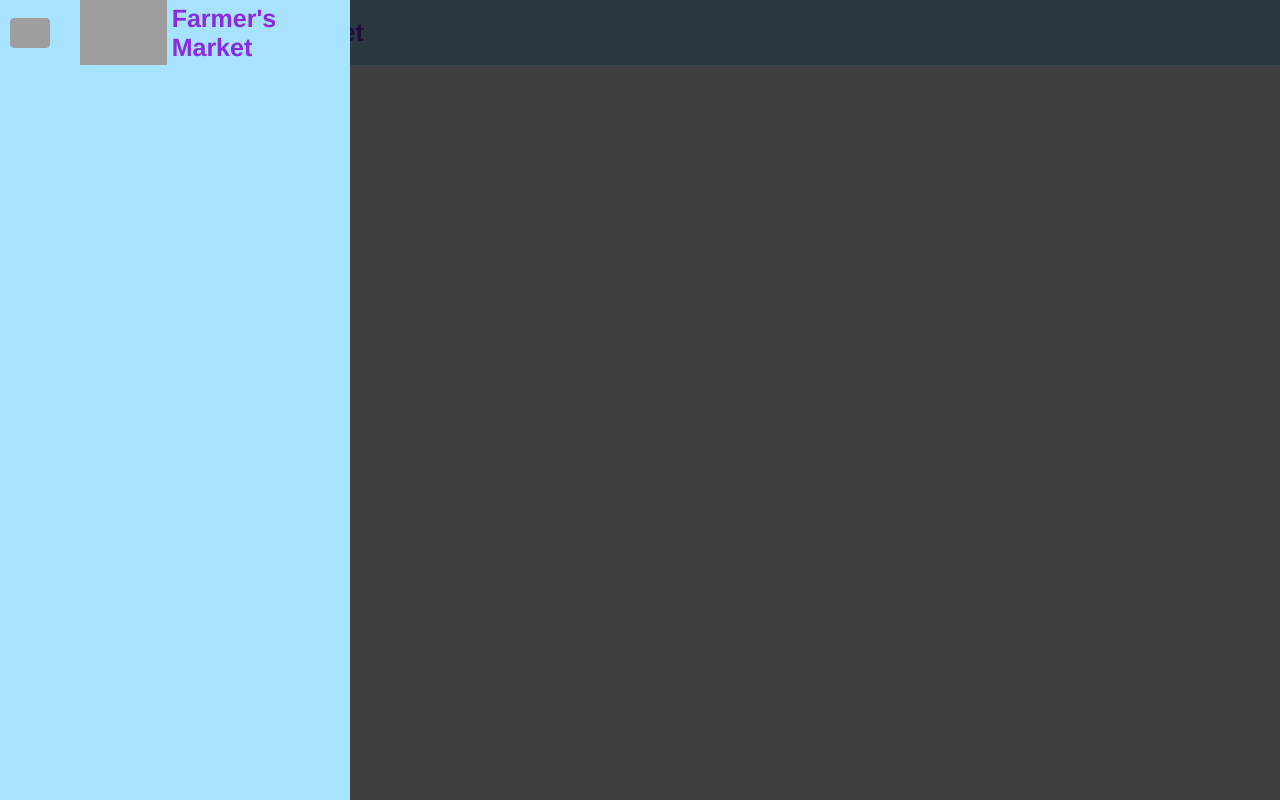
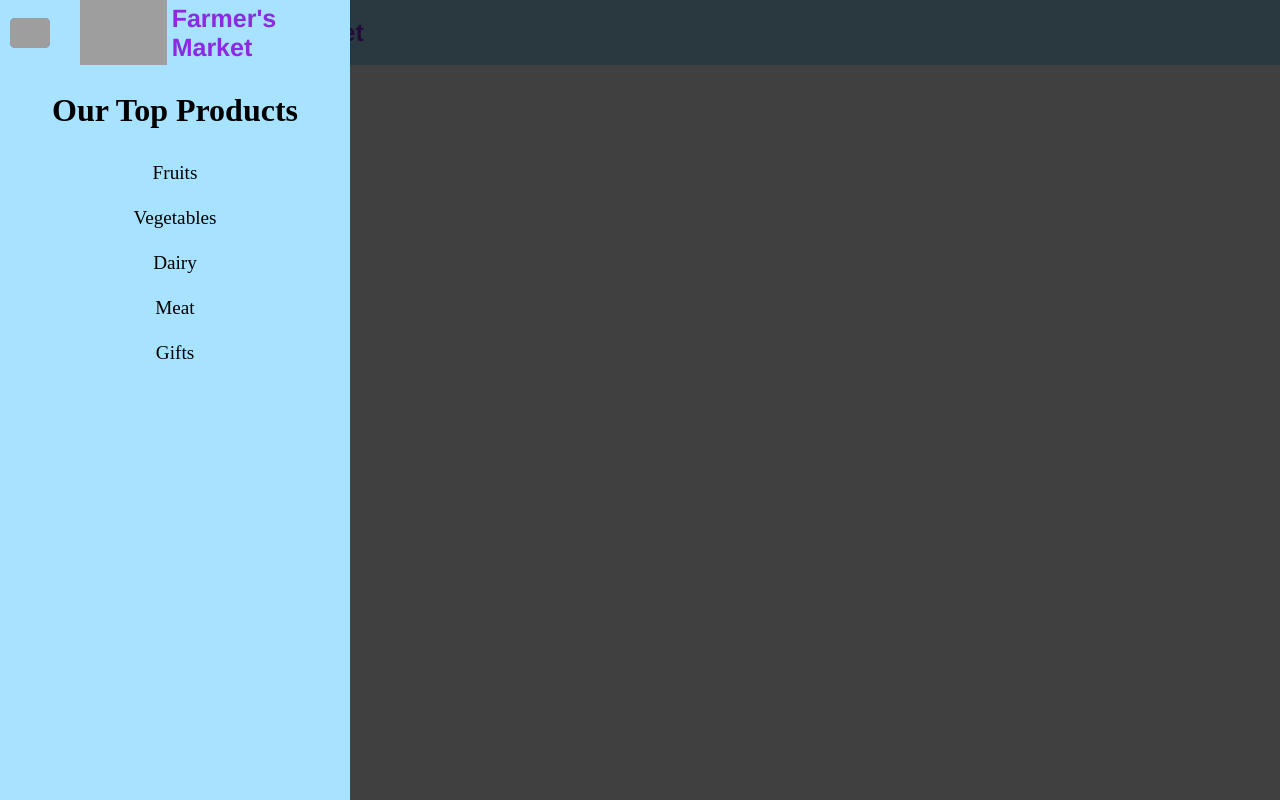
Before and after one commit to cantsaydorifto/farm-app-2, a React (Vite) app: page / in a window 1280 px wide. Both pictures are taken after a click on the picture 30 px from the left and 32 px from the top of the page. Built offline with nearby package versions, Linux system fonts and the light colour scheme; grey boxes are pictures that could not be loaded.

Commit message:
add sidebar content

```diff
--- a/src/components/Sidebar/Sidebar.tsx
+++ b/src/components/Sidebar/Sidebar.tsx
@@ -1,6 +1,7 @@
 import React from "react";
 import styles from "./Sidebar.module.css";
-import { AnimatePresence, motion } from "framer-motion";
+import { motion } from "framer-motion";
+import SidebarContent from "../SidebarContent/SidebarContent";
 
 interface SidebarProps {
 	sidebarHandler(): void;
@@ -32,6 +33,7 @@ export default function Sidebar({ sidebarHandler }: SidebarProps) {
 					/>
 					<h1 className={styles.heading}>Farmer's Market</h1>
 				</div>
+				<SidebarContent sidebarHandler={sidebarHandler} />
 			</motion.div>
 		</>
 	);
--- /dev/null
+++ b/src/components/SidebarContent/SidebarContent.module.css
@@ -0,0 +1,39 @@
+.content{
+    display: flex;
+    flex-direction: column;
+    gap: 10px;
+}
+
+.heading{
+    margin-top: 20px;
+    margin-bottom: 10px;
+    display: flex;
+    height: 50px;
+    justify-content: center;
+    align-items: center;
+}
+
+.heading > h2{
+    font-size: xx-large;
+    font-weight: bolder;
+    color: black;
+}
+
+.linkElement{
+    color: black;
+    text-decoration: none;
+    width: 100%;
+    height: 35px;
+    display: flex;
+    justify-content: center;
+    align-items: center;
+    transition: opacity 200ms,background-color 300ms;
+    user-select: none;
+    position: relative;
+    font-size: larger;
+}
+
+.linkElement:hover{
+    opacity: 0.65;
+    background-color: gray;
+}
--- /dev/null
+++ b/src/components/SidebarContent/SidebarContent.tsx
@@ -0,0 +1,24 @@
+import React from "react";
+import styles from "./SidebarContent.module.css";
+
+interface SidebarContentProps {
+	sidebarHandler(): void;
+}
+
+const SidebarContent = ({ sidebarHandler }: SidebarContentProps) => {
+	const categories = ["Fruits", "Vegetables", "Dairy", "Meat", "Gifts"];
+	return (
+		<div className={styles.content}>
+			<div className={styles.heading}>
+				<h2>Our Top Products</h2>
+			</div>
+			{categories.map((el) => (
+				<div className={styles.linkElement} onClick={sidebarHandler}>
+					{el}
+				</div>
+			))}
+		</div>
+	);
+};
+
+export default SidebarContent;
```
